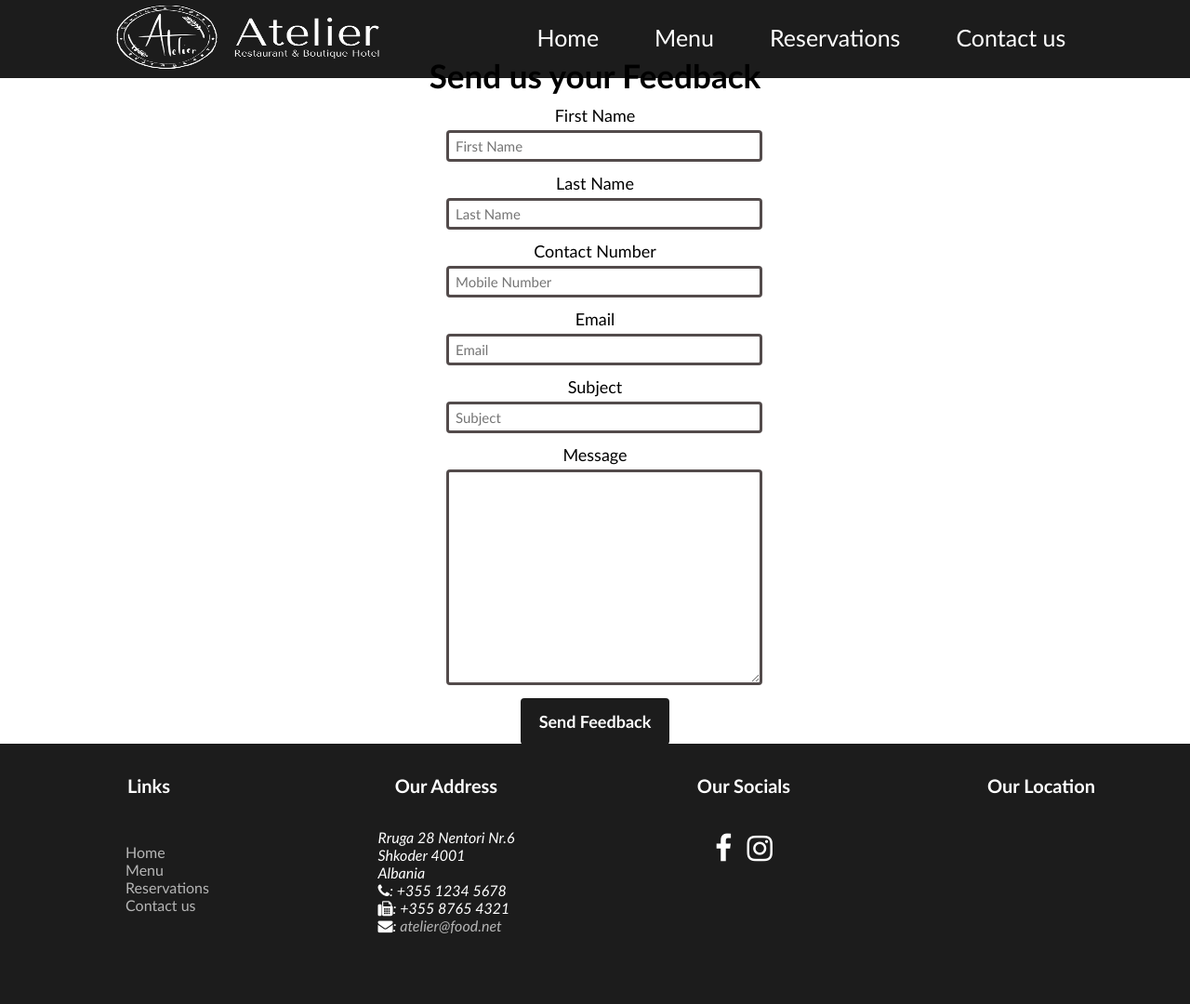
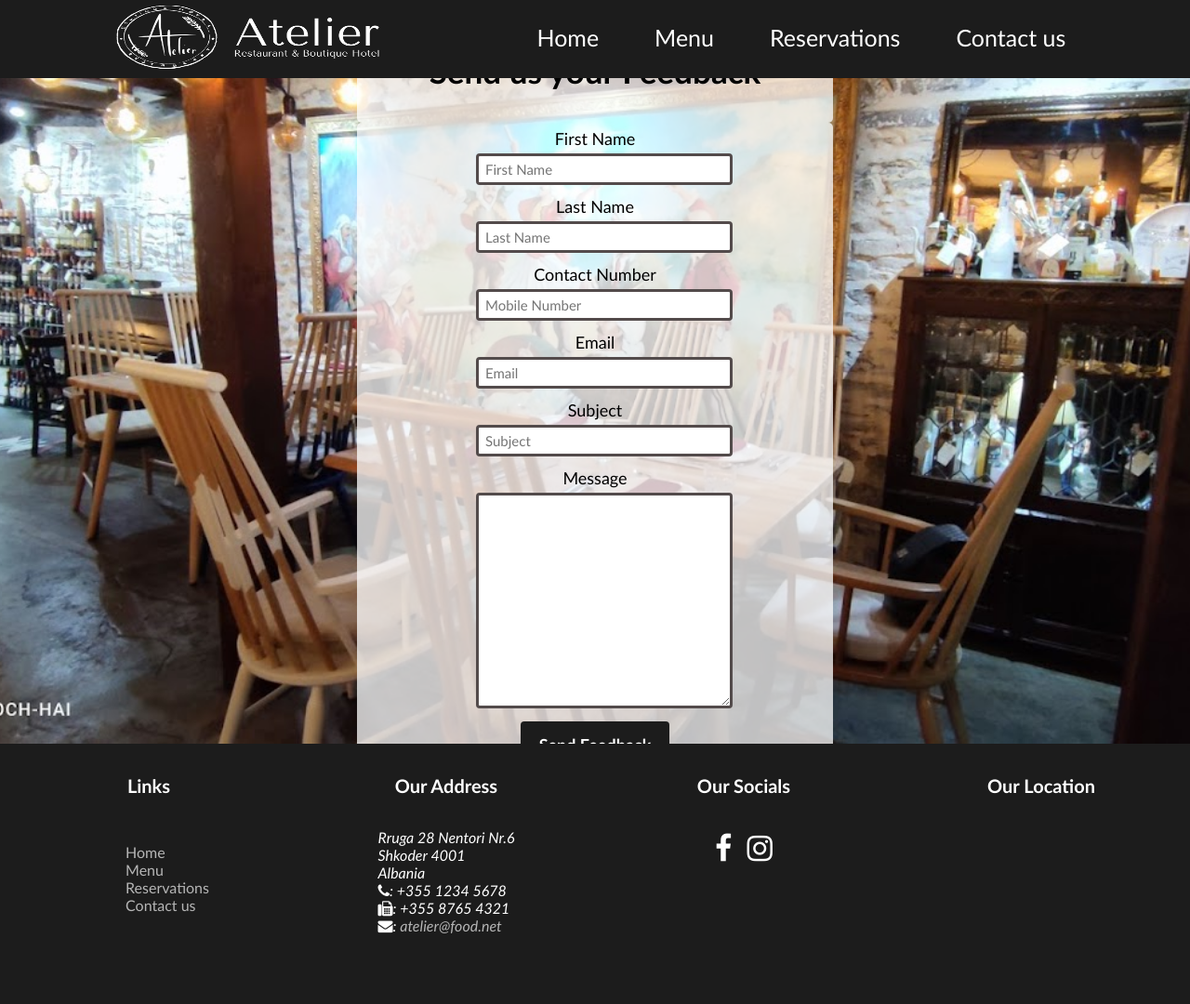
Before and after one commit to Enes033/WebMidterm, a plain HTML site: page contacts.html in a window 1280 px wide. Shown: the whole page at 93% size. Drawn offline with Linux system fonts and the light colour scheme; grey boxes are pictures that could not be loaded.

Commit message:
Final commit

```diff
--- a/assets/styles/contacts.css
+++ b/assets/styles/contacts.css
@@ -5,17 +5,27 @@
     flex-direction: column;
     align-items: center;
     justify-content: center;
+    background-image: url(../IMg/Restaurant_view.jpg);
+    background-position: center;
+    background-repeat: no-repeat;
+    background-size: cover;
+}
+
+.header, .form-container{
+    background-color: rgba(255, 255, 255, .75);
+    width: 40%;
+    border-radius: 5px;
+    margin-top: 30px;
 }
 
 .header{
+    margin-top: 20px;
     position: relative;
     top: 30px;
     font-size: 30px;
     font-family: 'Trebuchet MS', 'Lucida Sans Unicode';
-}
-
-.form-container{
-    width: 50%;
+    text-align: center;
+    z-index: 0;
 }
 
 form{
--- a/assets/styles/style.css
+++ b/assets/styles/style.css
@@ -18,6 +18,7 @@ nav{
     justify-content: space-evenly;
     position: fixed;
     width: 100%;
+    z-index: 1;
 }
 
 .link-container{
```
